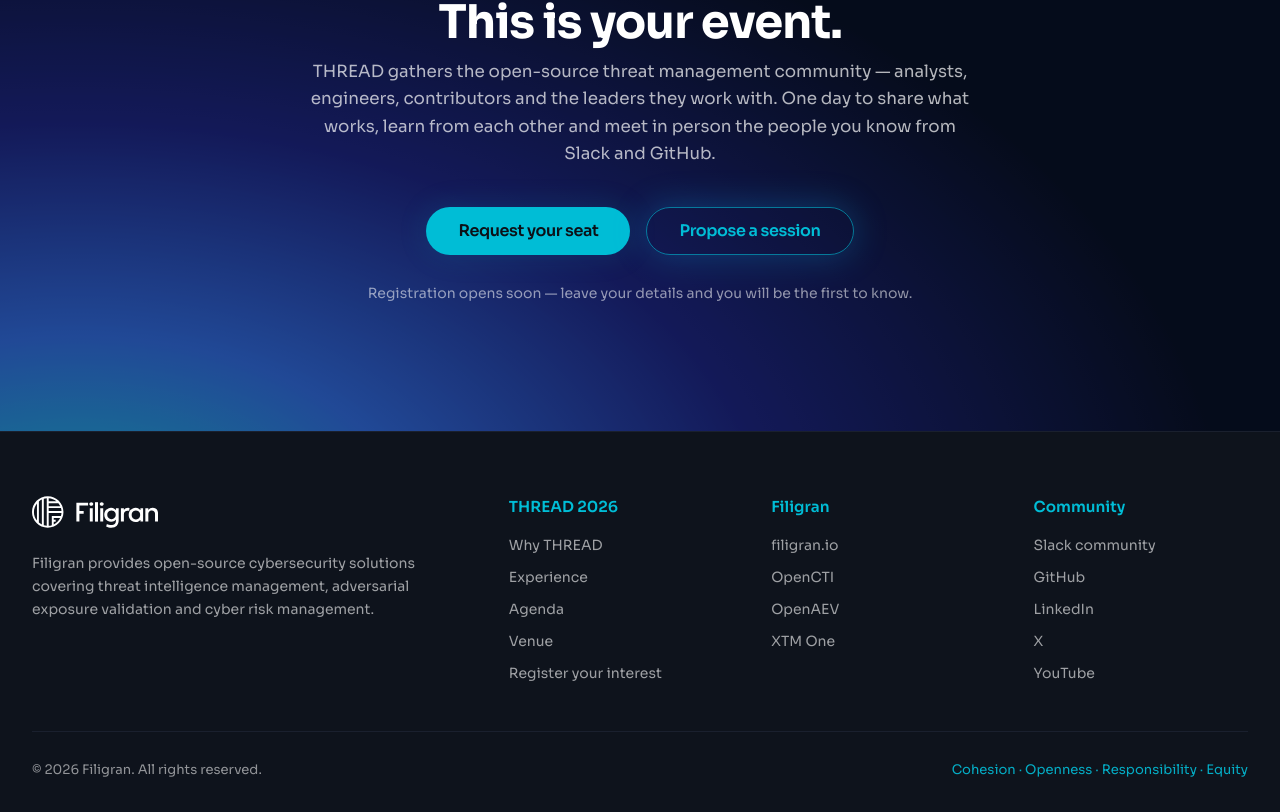
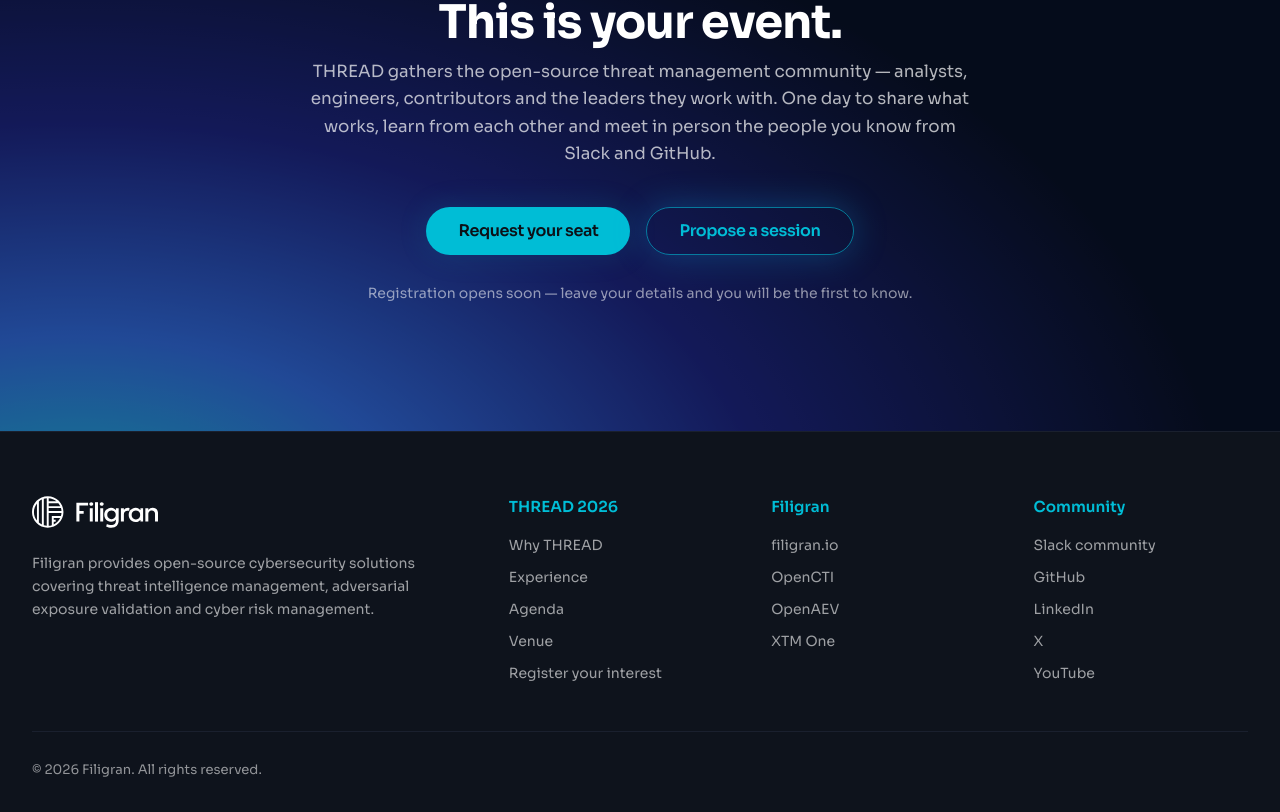
Before and after one commit to FiligranHQ/thread-conference, a React (Vite) app: page / in a window 1280 px wide. Shown: the part 6790-7602 px from the top of the page. Built offline with nearby package versions, Linux system fonts and the light colour scheme.

Commit message:
Remove tagline from footer

```diff
--- a/src/components/Footer.tsx
+++ b/src/components/Footer.tsx
@@ -52,7 +52,6 @@ export const Footer = () => (
 
       <div className="flex flex-wrap items-center justify-between gap-3 border-t border-border/50 pt-7">
         <p className="text-[0.82rem] text-foreground/55">{footerText.copyright}</p>
-        <p className="text-[0.82rem] text-cyan-glow/75">{footerText.tagline}</p>
       </div>
     </div>
   </footer>
--- a/src/content/site.ts
+++ b/src/content/site.ts
@@ -129,5 +129,4 @@ export const footerText = {
   filigree:
     "Filigran, from filigree — fine threads assembled with precision into something intricate and strong.",
   copyright: `© ${new Date().getFullYear()} Filigran. All rights reserved.`,
-  tagline: "Cohesion · Openness · Responsibility · Equity",
 } as const;
```
